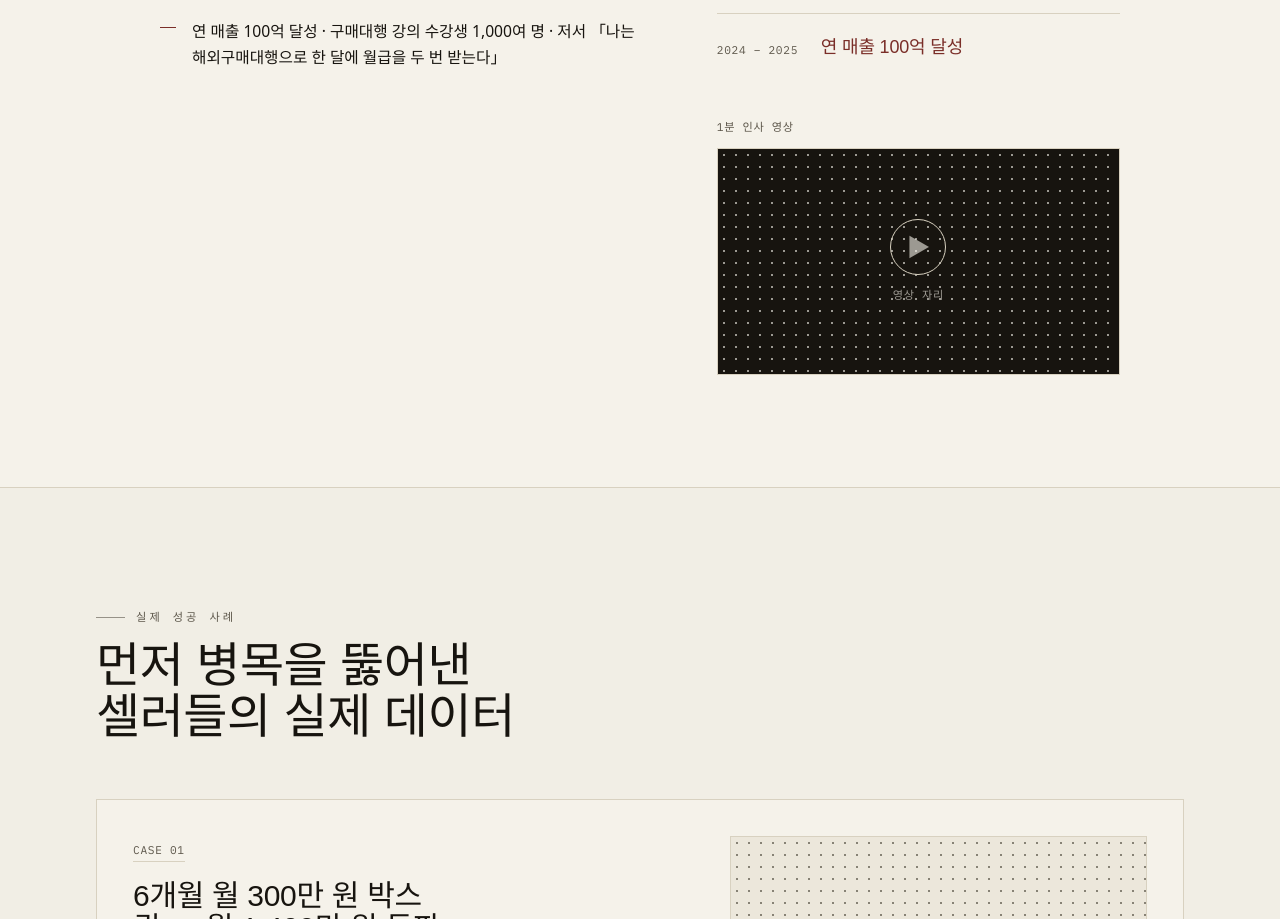
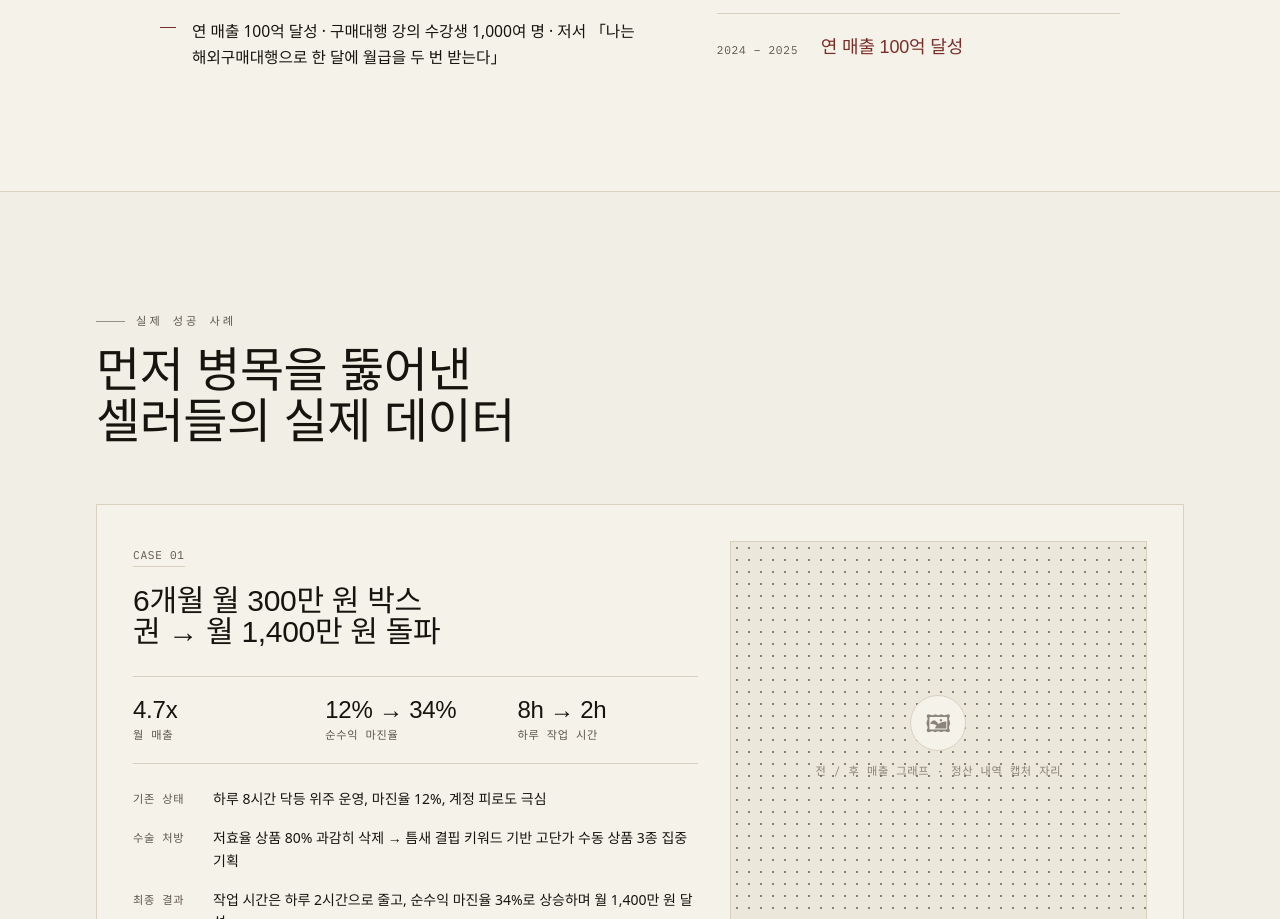
Before and after one commit to xenodori/xeno-consulting, a Next.js app: page / in a window 1280 px wide. Shown: the part 2730-3649 px from the top of the page. Built offline with nearby package versions, Linux system fonts and the light colour scheme; a web font is replaced by a local one.

Commit message:
인사 영상 섹션 제거

```diff
--- a/src/components/About.tsx
+++ b/src/components/About.tsx
@@ -1,5 +1,4 @@
 import { consultant, timeline } from "@/lib/content";
-import { VideoFrame } from "./Media";
 
 export default function About() {
   return (
@@ -61,15 +60,6 @@ export default function About() {
                 </li>
               ))}
             </ol>
-
-            <figure className="mt-10">
-              <figcaption className="tick mb-3">1분 인사 영상</figcaption>
-              <VideoFrame
-                src={consultant.introVideo}
-                title={`${consultant.name} 인사 영상`}
-                className="aspect-video w-full rounded-none"
-              />
-            </figure>
           </div>
         </div>
       </div>
```
